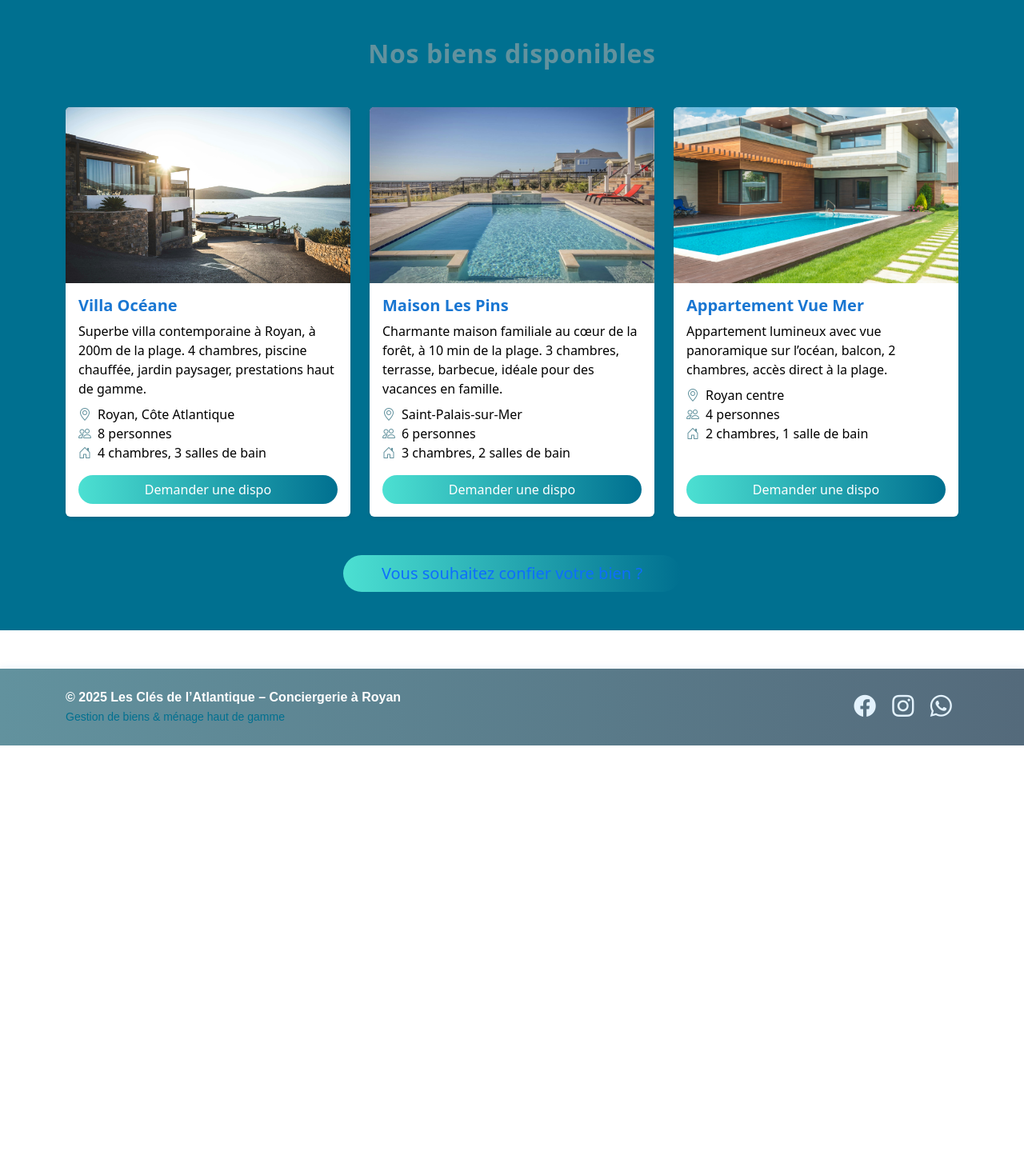
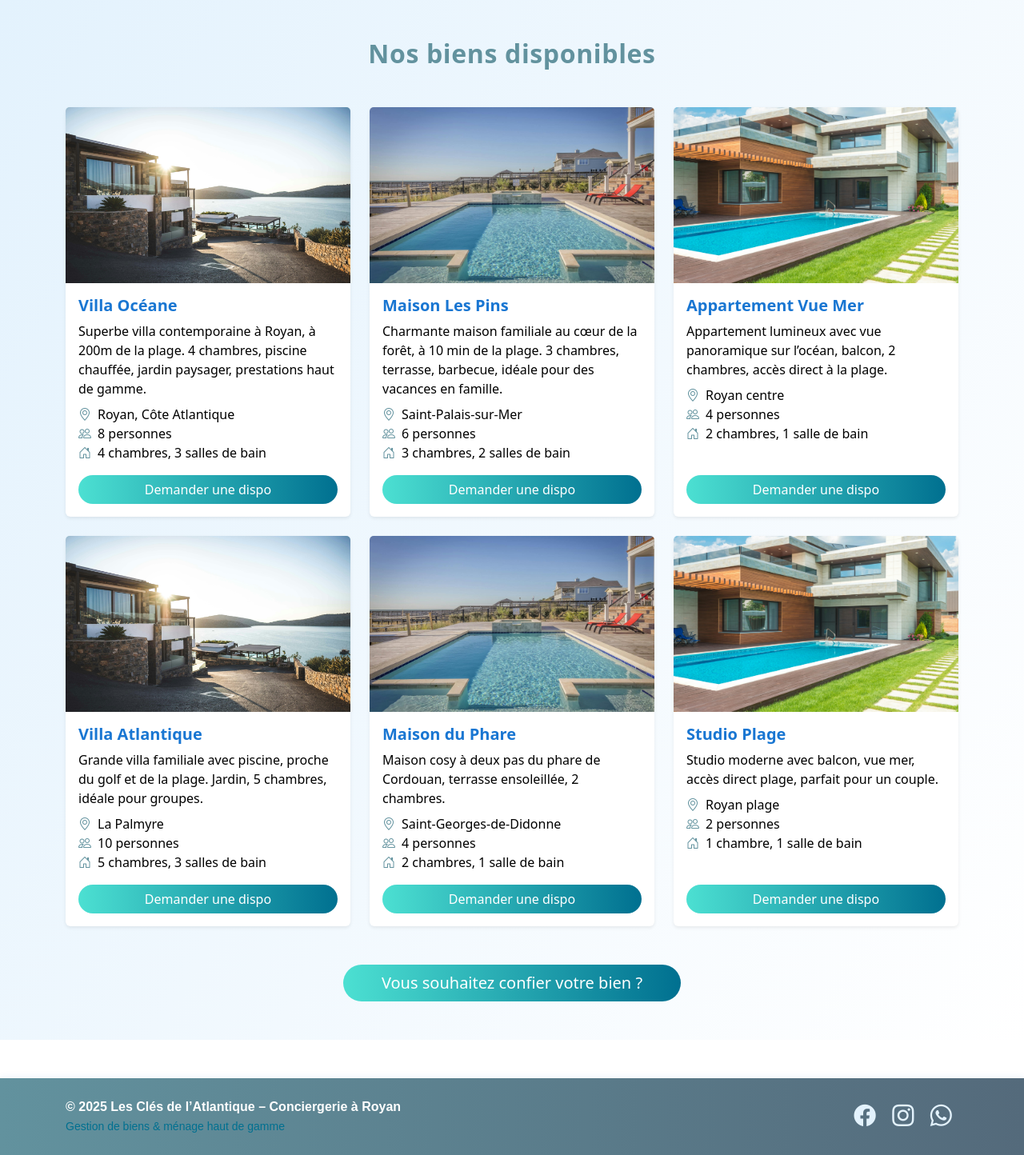
Before and after one commit to Sullivankow/atlantique, a PHP site: page /pages/biens.php in a window 1280 px wide. Shown: the part 162-1606 px from the top of the page at 80% size. Before the commit the page ends 1094 px from the top, so only its background shows below. Run offline with PHP 8.4, Linux system fonts and the light colour scheme.

Commit message:
Update section biens

```diff
--- a/assets/css/override-bootstrap.css
+++ b/assets/css/override-bootstrap.css
@@ -650,3 +650,16 @@
         padding: 1.2rem;
     }
 }
+
+
+
+
+
+
+
+
+/* SECTION BIENS : même fond que aboutUs */
+#bien {
+    background: linear-gradient(120deg, #e3f2fd 0%, #fff 100%) !important;
+    color: #1976d2;
+}
--- a/template/contactForm.php
+++ b/template/contactForm.php
@@ -1,5 +1,5 @@
 <!-- Section Formulaire de contact minimaliste -->
-<section class="contact-section py-5 animate-slide-in" style="background: #fff;">
+<section id="contact" class="contact-section py-5 animate-slide-in" style="background: #fff;">
     <div class="container">
         <div class="row justify-content-center align-items-stretch g-5 flex-lg-row flex-column">
             <!-- Logo + nom à gauche -->
--- a/template/house.php
+++ b/template/house.php
@@ -1,59 +1,81 @@
-<!-- Section Présentation des Biens -->
+<?php
+$biens = [
+    [
+        'image' => 'assets/images/villa1.jpg',
+        'titre' => 'Villa Océane',
+        'description' => 'Superbe villa contemporaine à Royan, à 200m de la plage. 4 chambres, piscine chauffée, jardin paysager, prestations haut de gamme.',
+        'localisation' => 'Royan, Côte Atlantique',
+        'capacite' => '8 personnes',
+        'details' => '4 chambres, 3 salles de bain',
+    ],
+    [
+        'image' => 'assets/images/villa2.jpg',
+        'titre' => 'Maison Les Pins',
+        'description' => 'Charmante maison familiale au cœur de la forêt, à 10 min de la plage. 3 chambres, terrasse, barbecue, idéale pour des vacances en famille.',
+        'localisation' => 'Saint-Palais-sur-Mer',
+        'capacite' => '6 personnes',
+        'details' => '3 chambres, 2 salles de bain',
+    ],
+    [
+        'image' => 'assets/images/hero.jpg',
+        'titre' => 'Appartement Vue Mer',
+        'description' => 'Appartement lumineux avec vue panoramique sur l’océan, balcon, 2 chambres, accès direct à la plage.',
+        'localisation' => 'Royan centre',
+        'capacite' => '4 personnes',
+        'details' => '2 chambres, 1 salle de bain',
+    ],
+    [
+        'image' => 'assets/images/villa1.jpg',
+        'titre' => 'Villa Atlantique',
+        'description' => 'Grande villa familiale avec piscine, proche du golf et de la plage. Jardin, 5 chambres, idéale pour groupes.',
+        'localisation' => 'La Palmyre',
+        'capacite' => '10 personnes',
+        'details' => '5 chambres, 3 salles de bain',
+    ],
+    [
+        'image' => 'assets/images/villa2.jpg',
+        'titre' => 'Maison du Phare',
+        'description' => 'Maison cosy à deux pas du phare de Cordouan, terrasse ensoleillée, 2 chambres.',
+        'localisation' => 'Saint-Georges-de-Didonne',
+        'capacite' => '4 personnes',
+        'details' => '2 chambres, 1 salle de bain',
+    ],
+    [
+        'image' => 'assets/images/hero.jpg',
+        'titre' => 'Studio Plage',
+        'description' => 'Studio moderne avec balcon, vue mer, accès direct plage, parfait pour un couple.',
+        'localisation' => 'Royan plage',
+        'capacite' => '2 personnes',
+        'details' => '1 chambre, 1 salle de bain',
+    ],
+];
+?>
+
+<!-- Section Présentation des Biens dynamique -->
 <section id="bien" class="py-5 bg-light animate-slide-in">
     <div class="container">
         <h2 class="fw-bold mb-5 text-center" style="color:#62929E; letter-spacing:0.02em;">Nos biens disponibles</h2>
         <div class="row g-4">
-            <!-- Bien 1 -->
+            <?php foreach ($biens as $bien): ?>
                 <div class="col-md-6 col-lg-4 d-flex">
                     <div class="card shadow-sm border-0 flex-fill h-100">
-                    <img src="assets/images/villa1.jpg" class="card-img-top" alt="Villa Océane Royan" style="height:220px;object-fit:cover;">
+                        <img src="<?= $bien['image'] ?>" class="card-img-top" alt="<?= htmlspecialchars($bien['titre']) ?>" style="height:220px;object-fit:cover;">
                         <div class="card-body d-flex flex-column">
-                        <h5 class="card-title fw-semibold" style="color:#1976d2;">Villa Océane</h5>
-                        <p class="card-text mb-2">Superbe villa contemporaine à Royan, à 200m de la plage. 4 chambres, piscine chauffée, jardin paysager, prestations haut de gamme.</p>
+                            <h5 class="card-title fw-semibold" style="color:#1976d2;"><?= htmlspecialchars($bien['titre']) ?></h5>
+                            <p class="card-text mb-2"><?= htmlspecialchars($bien['description']) ?></p>
                             <ul class="list-unstyled mb-3">
-                            <li><i class="bi bi-geo-alt text-primary me-2"></i>Royan, Côte Atlantique</li>
-                            <li><i class="bi bi-people text-primary me-2"></i>8 personnes</li>
-                            <li><i class="bi bi-house-door text-primary me-2"></i>4 chambres, 3 salles de bain</li>
+                                <li><i class="bi bi-geo-alt text-primary me-2"></i><?= htmlspecialchars($bien['localisation']) ?></li>
+                                <li><i class="bi bi-people text-primary me-2"></i><?= htmlspecialchars($bien['capacite']) ?></li>
+                                <li><i class="bi bi-house-door text-primary me-2"></i><?= htmlspecialchars($bien['details']) ?></li>
                             </ul>
-                        <a href="#contact" class="btn btn-primary mt-auto animate-btn rounded-pill">Demander une dispo</a>
+                            <a href="/index.php#contact" class="btn btn-primary mt-auto animate-btn rounded-pill">Demander une dispo</a>
                         </div>
                     </div>
                 </div>
-            <!-- Bien 2 -->
-            <div class="col-md-6 col-lg-4 d-flex">
-                <div class="card shadow-sm border-0 flex-fill h-100">
-                    <img src="assets/images/villa2.jpg" class="card-img-top" alt="Maison Les Pins" style="height:220px;object-fit:cover;">
-                    <div class="card-body d-flex flex-column">
-                        <h5 class="card-title fw-semibold" style="color:#1976d2;">Maison Les Pins</h5>
-                        <p class="card-text mb-2">Charmante maison familiale au cœur de la forêt, à 10 min de la plage. 3 chambres, terrasse, barbecue, idéale pour des vacances en famille.</p>
-                        <ul class="list-unstyled mb-3">
-                            <li><i class="bi bi-geo-alt text-primary me-2"></i>Saint-Palais-sur-Mer</li>
-                            <li><i class="bi bi-people text-primary me-2"></i>6 personnes</li>
-                            <li><i class="bi bi-house-door text-primary me-2"></i>3 chambres, 2 salles de bain</li>
-                        </ul>
-                        <a href="#contact" class="btn btn-primary mt-auto animate-btn rounded-pill">Demander une dispo</a>
-                    </div>
-                </div>
-            </div>
-            <!-- Bien 3 (exemple à compléter) -->
-            <div class="col-md-6 col-lg-4 d-flex">
-                <div class="card shadow-sm border-0 flex-fill h-100">
-                    <img src="assets/images/hero.jpg" class="card-img-top" alt="Appartement Vue Mer" style="height:220px;object-fit:cover;">
-                    <div class="card-body d-flex flex-column">
-                        <h5 class="card-title fw-semibold" style="color:#1976d2;">Appartement Vue Mer</h5>
-                        <p class="card-text mb-2">Appartement lumineux avec vue panoramique sur l’océan, balcon, 2 chambres, accès direct à la plage.</p>
-                        <ul class="list-unstyled mb-3">
-                            <li><i class="bi bi-geo-alt text-primary me-2"></i>Royan centre</li>
-                            <li><i class="bi bi-people text-primary me-2"></i>4 personnes</li>
-                            <li><i class="bi bi-house-door text-primary me-2"></i>2 chambres, 1 salle de bain</li>
-                        </ul>
-                        <a href="#contact" class="btn btn-primary mt-auto animate-btn rounded-pill">Demander une dispo</a>
-                    </div>
-                </div>
-            </div>
+            <?php endforeach; ?>
         </div>
         <div class="text-center mt-5">
-            <a href="#contact" class="btn btn-outline-primary btn-lg rounded-pill px-5 animate-btn">Vous souhaitez confier votre bien ?</a>
+            <a href="/index.php#contact" class="btn btn-outline-primary btn-lg rounded-pill px-5 animate-btn text-white">Vous souhaitez confier votre bien ?</a>
         </div>
     </div>
 </section>
```
Lines whose indentation alone changed are shown as unchanged.
